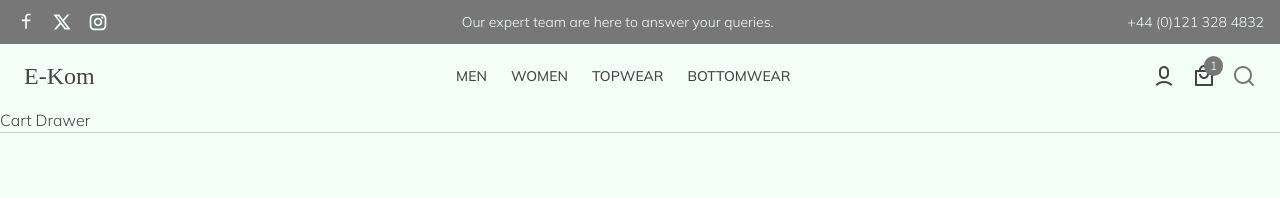
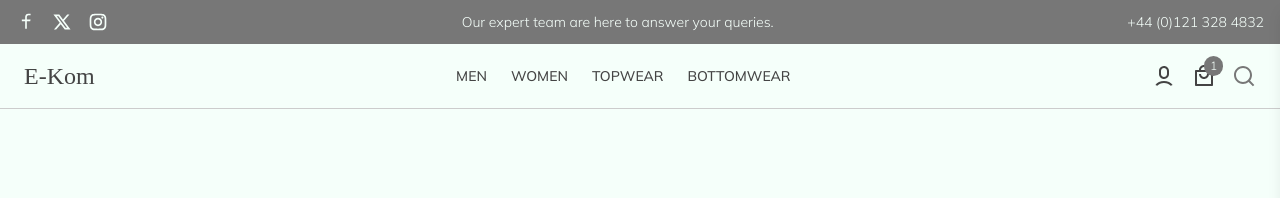
Before and after one commit to Nimira43/E-Kom, a React (Vite) app in the folder frontend/: page / in a window 1280 px wide. Shown: the top 198 px of the page. Built offline with nearby package versions, Linux system fonts and the light colour scheme; a web font is replaced by a local one.

Commit message:
Adding styles to the CartDrawer including open and close positions.

```diff
--- a/frontend/src/components/Layout/CartDrawer.jsx
+++ b/frontend/src/components/Layout/CartDrawer.jsx
@@ -1,7 +1,23 @@
+import { useState } from 'react'
+
 const CartDrawer = () => {
+  const [drawerOpen, setDrawerOpen] = useState(false)
+  const toggleCartDrawer = () => {
+    setDrawerOpen(!drawerOpen)
+  }
+
   return (
-    <div>
-      Cart Drawer
+    <div
+      className={
+        `fixed top-0 right-0 w-3/4 sm:w-1/2 md:w-1/4 h-full bg-grey-extra-light shadow-lg transform transition-transform duration-300 flex flex-col z-50 ${
+          drawerOpen ?
+          'translate-x-0' :
+          'translate-x-full'
+        }`
+      }
+
+    >
+
     </div>
   )
 }
```
